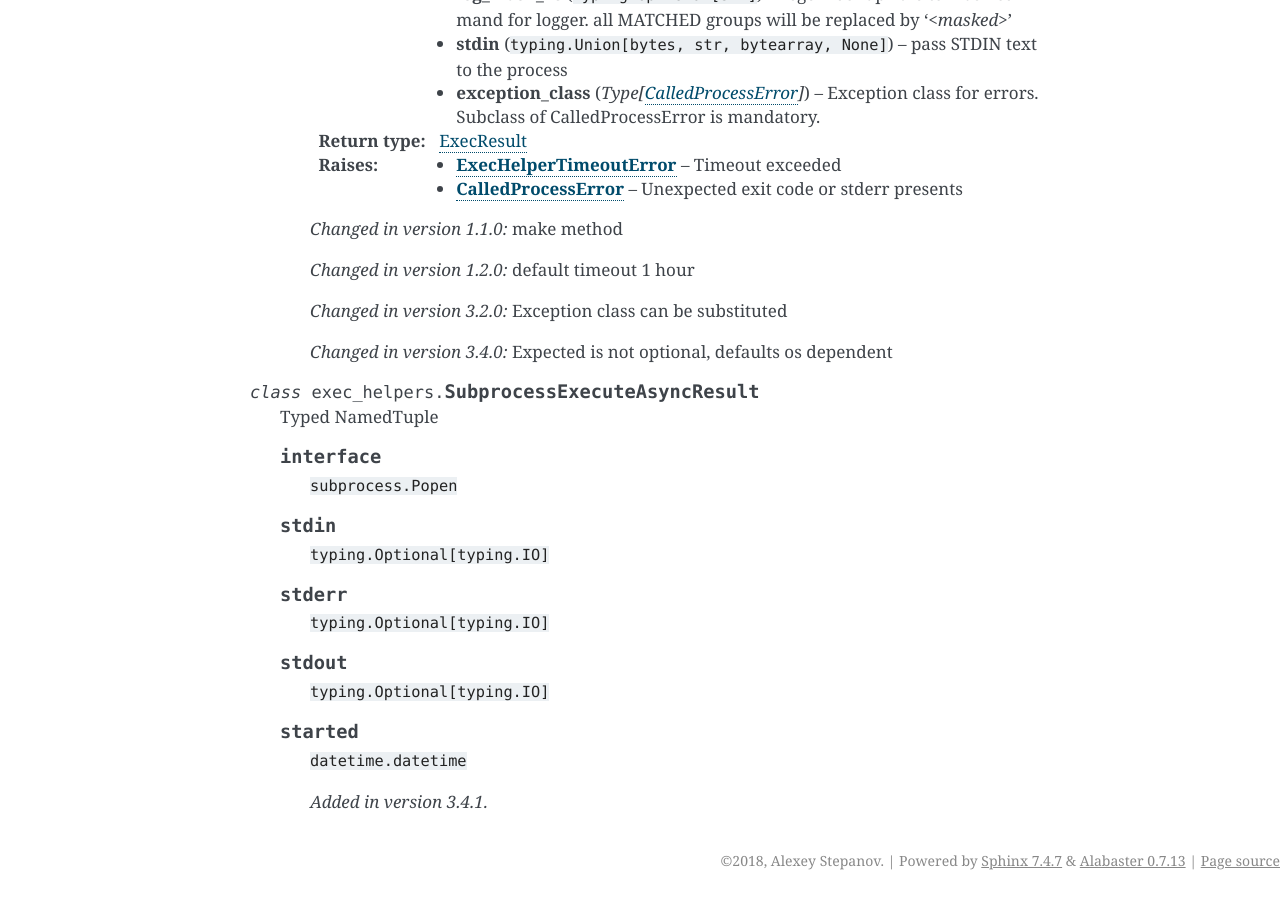
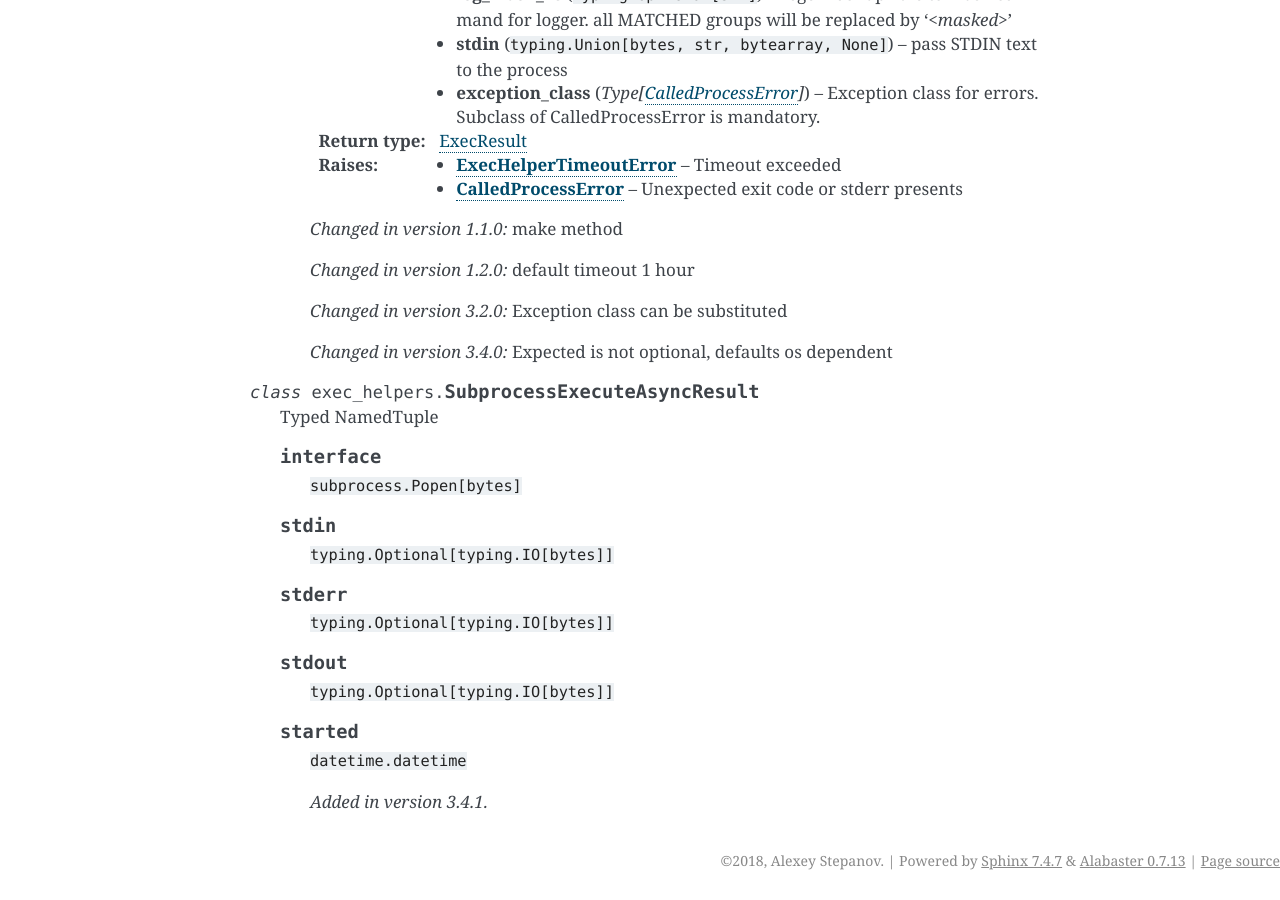
Before and after one commit to python-useful-helpers/exec-helpers, a Sphinx documentation site: the page built from doc/source/Subprocess.rst, in a window 1280 px wide and 900 px high, scrolled down 3529 px. Built offline with Sphinx 7.4.7, drawn with Linux system fonts in a browser that asks for light colours.

Commit message:
better typing information

```diff
--- a/doc/source/Subprocess.rst
+++ b/doc/source/Subprocess.rst
@@ -173,19 +173,19 @@ API: Subprocess
 
     .. py:attribute:: interface
 
-        ``subprocess.Popen``
+        ``subprocess.Popen[bytes]``
 
     .. py:attribute:: stdin
 
-        ``typing.Optional[typing.IO]``
+        ``typing.Optional[typing.IO[bytes]]``
 
     .. py:attribute:: stderr
 
-        ``typing.Optional[typing.IO]``
+        ``typing.Optional[typing.IO[bytes]]``
 
     .. py:attribute:: stdout
 
-        ``typing.Optional[typing.IO]``
+        ``typing.Optional[typing.IO[bytes]]``
 
     .. py:attribute:: started
 
```
Also changed, not shown: 2 other files.
